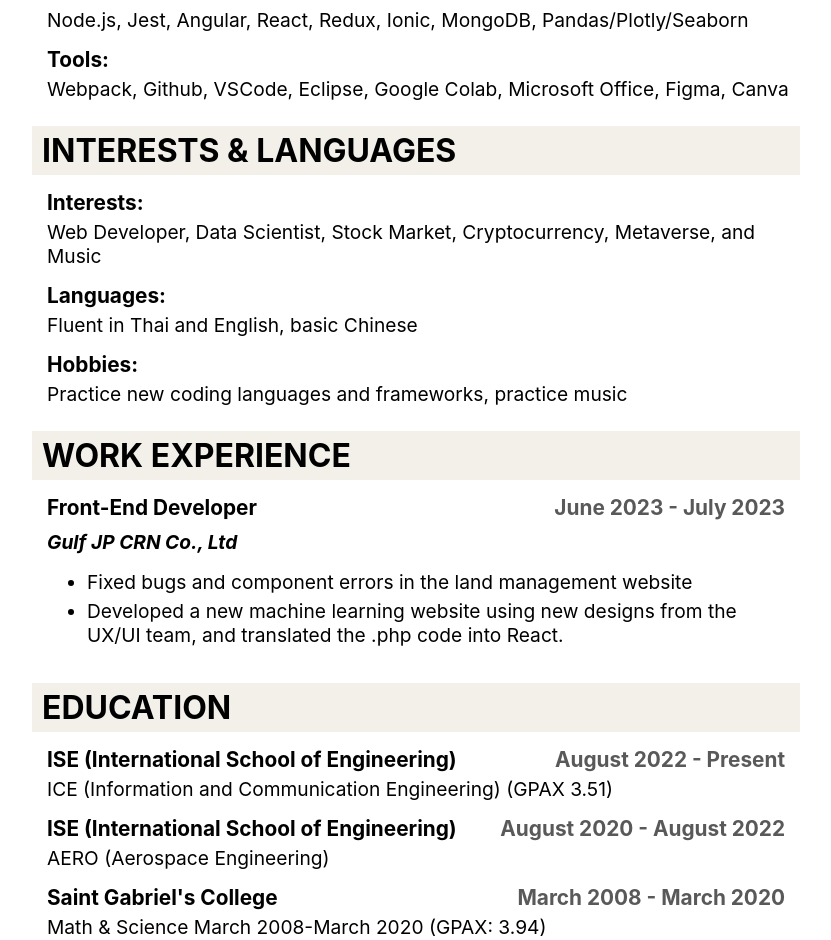
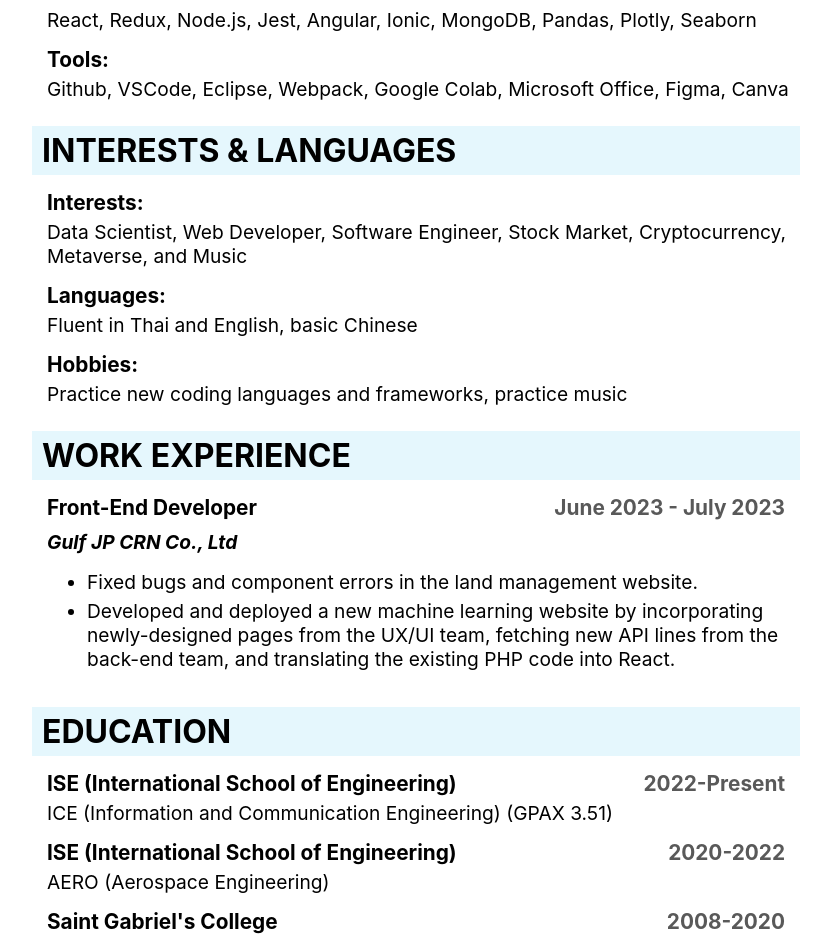
Before and after one commit to PannSengpanich/cv-application, a React (Create React App) app: page / in a window 1280 px wide. Shown: the part 428-1368 px from the top of the page, without its empty margins (224-1055 px from the left). Built offline with nearby package versions, Linux system fonts and the light colour scheme.

Commit message:
update color and data

```diff
--- a/src/Styles/app.module.css
+++ b/src/Styles/app.module.css
@@ -17,7 +17,7 @@
 }
 @media print {
   .mainContainer {
-    grid-template-columns: 450px 450px;
+    grid-template-columns: 1fr 1fr;
     min-width: 900px;
     grid-auto-rows: auto;
     margin: 0;
@@ -26,20 +26,25 @@
 
   .techInfo {
     grid-column: 1/2;
+    /* grid-column: 1/3; */
   }
   .intLangInfo {
     grid-column: 2/3;
+    /* grid-column: 1/3; */
   }
   .workInfo {
     grid-column: 1/2;
+    /* grid-column: 1/3; */
   }
   .edInfo {
     grid-column: 2/3;
+    /* grid-column: 1/3; */
   }
 
   .projActInfo,
   .misInfo,
-  .generalInfo {
+  .generalInfo,
+  .cerInfo {
     grid-column: 1/3;
   }
   button {
--- a/src/Styles/certifications.module.css
+++ b/src/Styles/certifications.module.css
@@ -1,7 +1,7 @@
 .topic {
   font-weight: bold;
   font-size: 2rem;
-  background-color: #f3f0ea;
+  background-color: #aee5f953;
   padding: 5px 0px 5px 10px;
   margin: 15px 0px 20px 0px;
 }
--- a/src/Styles/contentInfo.module.css
+++ b/src/Styles/contentInfo.module.css
@@ -4,7 +4,7 @@
   align-items: center;
   font-weight: bold;
   font-size: 2rem;
-  background-color: #f3f0ea;
+  background-color: #aee5f953;
   padding: 5px 0px 5px 10px;
   margin: 10px 0px 0px 0px;
 }
--- a/src/data.js
+++ b/src/data.js
@@ -17,12 +17,12 @@ export const TechData = [
   {
     head: "Frameworks:",
     details:
-      "Node.js, Jest, Angular, React, Redux, Ionic, MongoDB, Pandas/Plotly/Seaborn",
+      "React, Redux, Node.js, Jest, Angular, Ionic, MongoDB, Pandas, Plotly, Seaborn",
   },
   {
     head: "Tools:",
     details:
-      "Webpack, Github, VSCode, Eclipse, Google Colab, Microsoft Office, Figma, Canva",
+      "Github, VSCode, Eclipse, Webpack, Google Colab, Microsoft Office, Figma, Canva",
   },
 ];
 export const IntLangData = [
@@ -30,7 +30,7 @@ export const IntLangData = [
   {
     head: "Interests:",
     details:
-      "Web Developer, Data Scientist, Stock Market, Cryptocurrency, Metaverse, and Music ",
+      "Data Scientist, Web Developer, Software Engineer, Stock Market, Cryptocurrency, Metaverse, and Music ",
   },
   { head: "Languages:", details: "Fluent in Thai and English, basic Chinese" },
   {
@@ -44,8 +44,8 @@ export const WorkData = [
     head: "Front-End Developer",
     organization: "Gulf JP CRN Co., Ltd",
     details: [
-      "Fixed bugs and component errors in the land management website",
-      "Developed a new machine learning website using new designs from the UX/UI team, and translated the .php code into React.",
+      "Fixed bugs and component errors in the land management website.",
+      "Developed and deployed a new machine learning website by incorporating newly-designed pages from the UX/UI team, fetching new API lines from the back-end team, and translating the existing PHP code into React.",
     ],
     date: "June 2023 - July 2023",
   },
@@ -55,17 +55,17 @@ export const EdData = [
   {
     head: "ISE (International School of Engineering)",
     details: "ICE (Information and Communication Engineering) (GPAX 3.51)",
-    date: "August 2022 - Present",
+    date: "2022-Present",
   },
   {
     head: "ISE (International School of Engineering)",
     details: "AERO (Aerospace Engineering)",
-    date: "August 2020 - August 2022",
+    date: "2020-2022",
   },
   {
     head: "Saint Gabriel's College",
     details: "Math & Science March 2008-March 2020 (GPAX: 3.94)",
-    date: "March 2008 - March 2020",
+    date: "2008-2020",
   },
 ];
 
```
